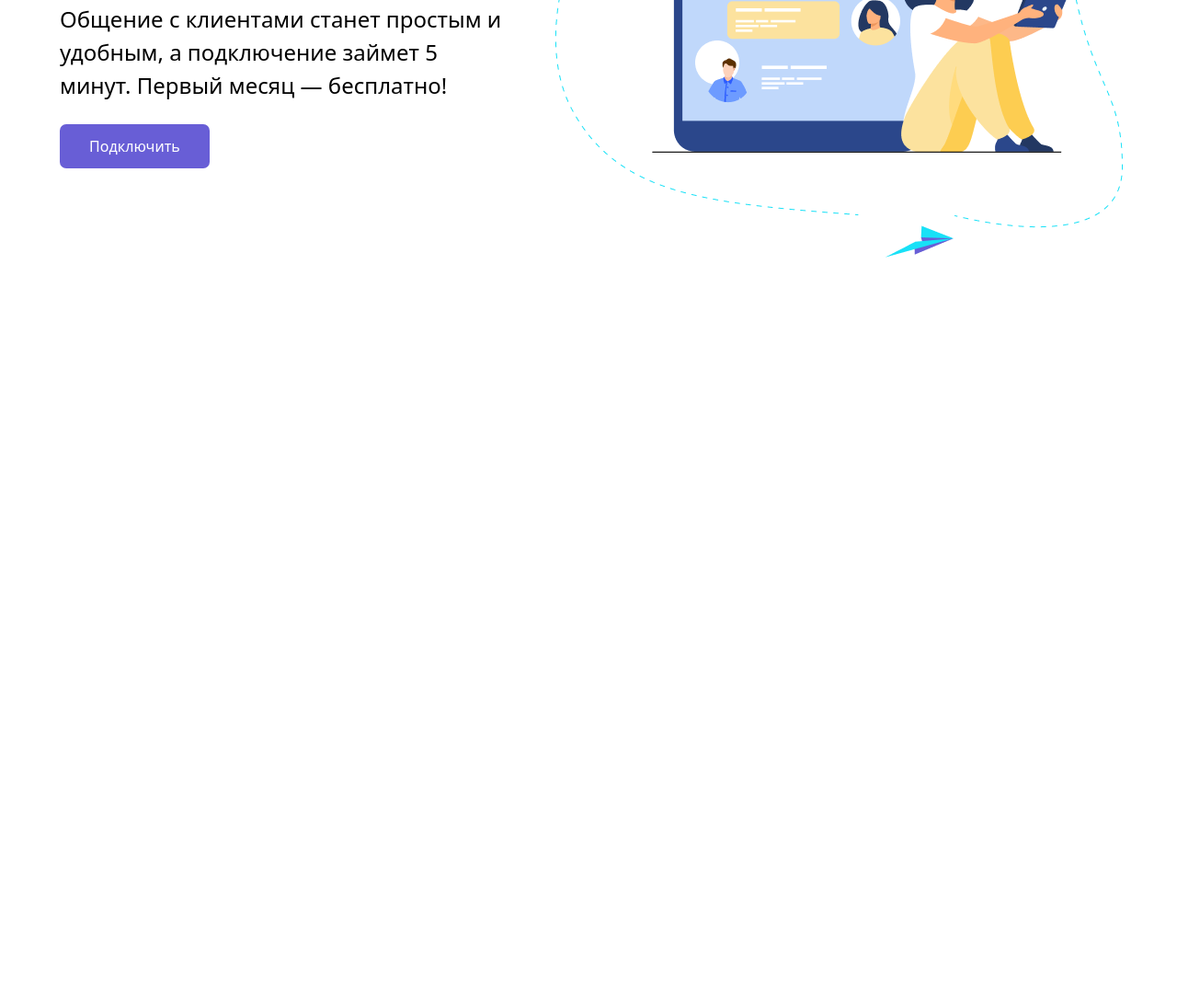
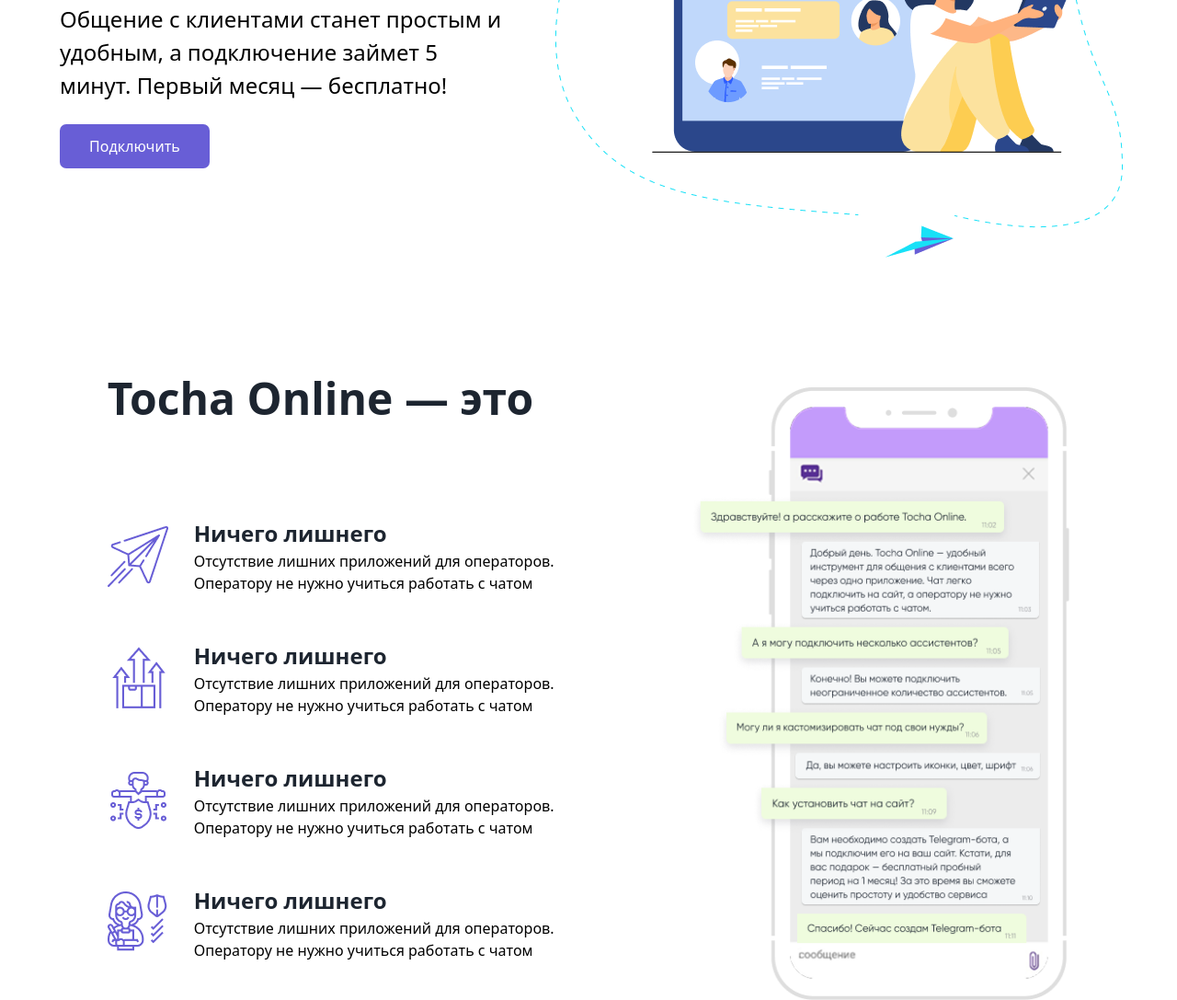
Before and after one commit to maga76/exam2hour, a website: page index.html in a window 1280 px wide. Shown: the part 494-1581 px from the top of the page at 92% size. Before the commit the page ends 800 px from the top, so only its background shows below. Drawn offline with Linux system fonts and the light colour scheme.

Commit message:
section2

```diff
--- a/index.html
+++ b/index.html
@@ -28,6 +28,44 @@
                 <img src="./src/image/img-1.png" class="lg:mt-[0px] mt-[48px] ">
             </div>
         </section>
+        <section class="max-w-[1200px] m-auto lg:mt-[100px]">
+            <div class="lg:flex lg:justify-evenly ">
+            <aside>
+                <p class="lg:text-[48px] font-extrabold text-[#1D2530] text-[32px] ">Tocha Online — это</p>
+                <div class="lg:mt-[93px] mt-[40px]">
+                    <div class="flex gap-[26px] items-center">
+                        <img src="./src/image/telegram 1.png" alt="">
+                        <div>
+                            <p class="text-[24px] font-semibold text-[#1D2530]">Ничего лишнего</p>
+                            <p class="text-[16px] lg:w-[428px] w-[271px]">Отсутствие лишних приложений для операторов. Оператору не нужно учиться работать с чатом</p>
+                        </div>
+                    </div>
+                    <div class="flex gap-[26px] items-center lg:mt-[49px] mt-[16px]">
+                        <img src="./src/image/tt.png" alt="">
+                        <div>
+                            <p class="text-[24px] font-semibold text-[#1D2530]">Ничего лишнего</p>
+                            <p class="text-[16px] lg:w-[428px] w-[271px]">Отсутствие лишних приложений для операторов. Оператору не нужно учиться работать с чатом</p>
+                        </div>
+                    </div>
+                    <div class="flex gap-[26px] items-center lg:mt-[49px] mt-[16px]">
+                        <img src="./src/image/Frame 61.png" alt="">
+                        <div>
+                            <p class="text-[24px] font-semibold text-[#1D2530]">Ничего лишнего</p>
+                            <p class="text-[16px] lg:w-[428px] w-[271px]">Отсутствие лишних приложений для операторов. Оператору не нужно учиться работать с чатом</p>
+                        </div>
+                    </div>
+                    <div class="flex gap-[26px] items-center lg:mt-[49px] mt-[16px]">
+                        <img src="./src/image/yy.png" alt="">
+                        <div>
+                            <p class="text-[24px] font-semibold text-[#1D2530]">Ничего лишнего</p>
+                            <p class="text-[16px] lg:w-[428px] w-[271px]">Отсутствие лишних приложений для операторов. Оператору не нужно учиться работать с чатом</p>
+                        </div>
+                    </div>
+                </div>
+            </aside>
+            <img src="./src/image/img-tel.png" class="w-[300px] h-[487px] lg:w-[411px] lg:h-[666px] ml-[37px] mt-[24px]">
+            </div>
+        </section>
     </main>
 </body>
 </html>
```
Also changed, not shown: src/image/Frame 61.png (added), src/image/img-tel.png (added), src/image/telegram 1.png (added), src/image/tt.png (added), src/image/yy.png (added), src/output.css.
